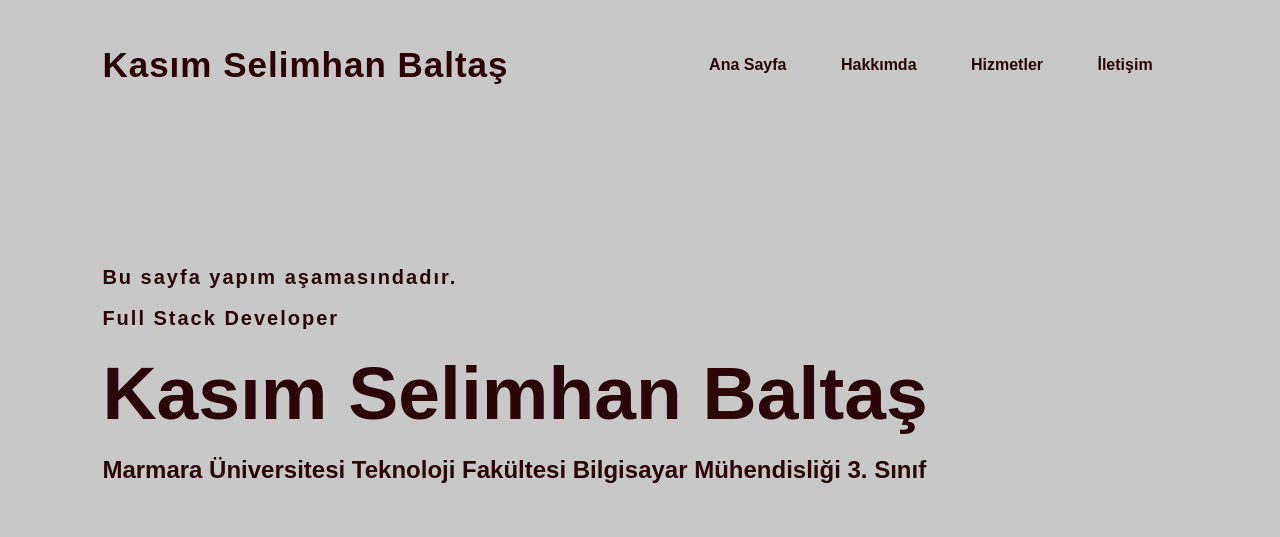
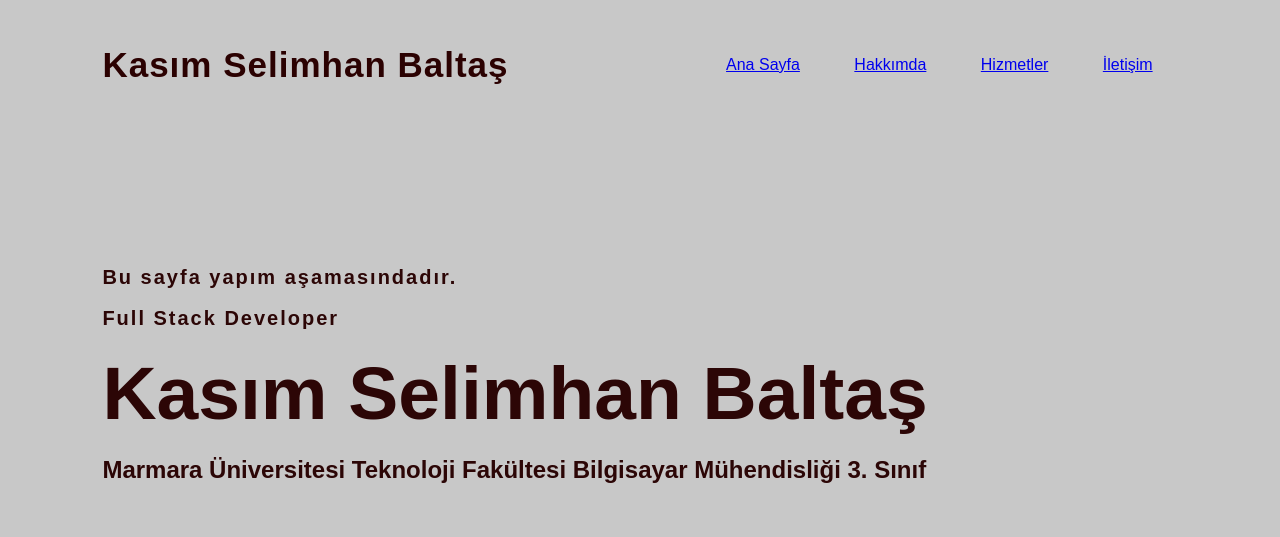
Before and after one commit to selimhanbaltas/vehymy.github.io, a plain HTML site: page index.html in a window 1280 px wide. Drawn offline with Linux system fonts and the light colour scheme.

Commit message:
Update style.css

```diff
--- a/css/style.css
+++ b/css/style.css
@@ -32,16 +32,6 @@ nav ul li{
     display: inline-block;
     padding: 10px 25px;
 }
-nav ul li a{
-    color: rgb(44, 6, 6);
-    text-decoration: none;
-    font-weight: bold;
-    text-transform: capitalize;
-}
-nav ul li a:hover{
-    color: rgb(44, 6, 6);
-    transition: .4s;
-}
 .content{
     position: absolute;
     top: 50%;
```
